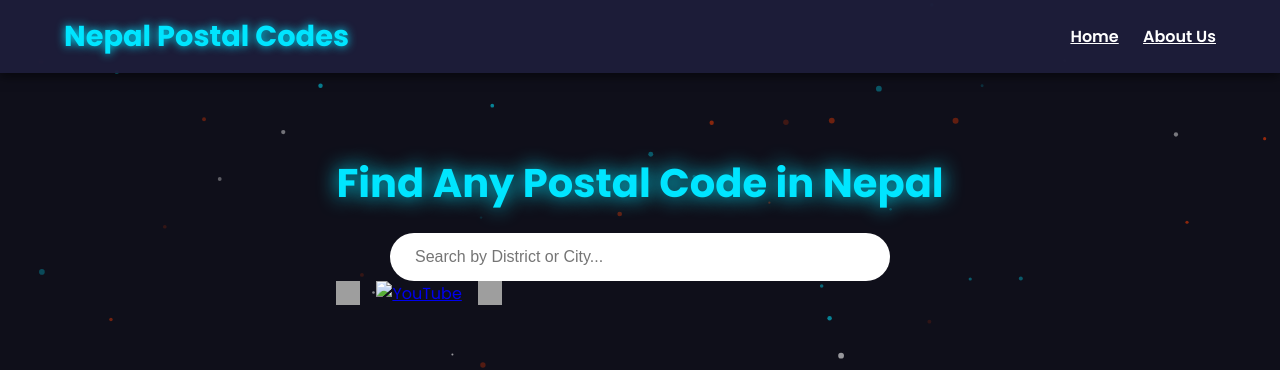
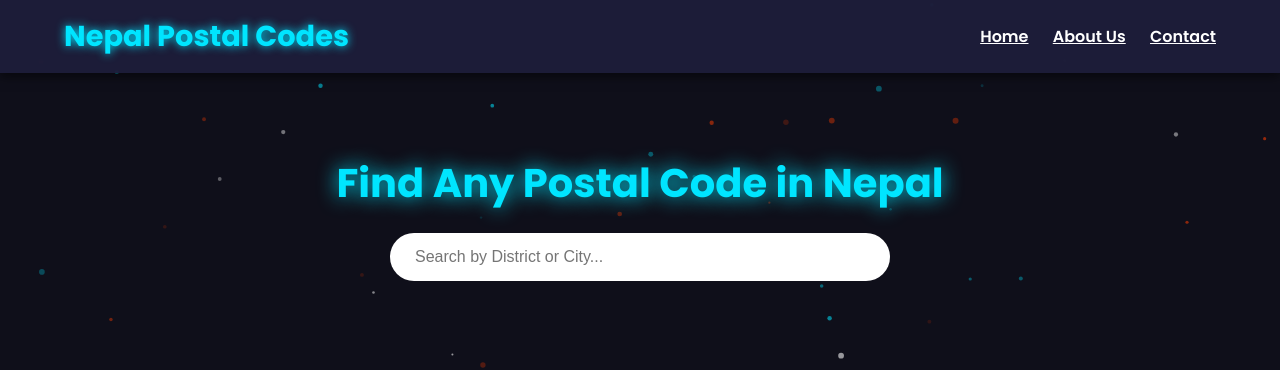
Before and after one commit to NirmalBhusal/nirmal, a plain HTML site: page postal code.html in a window 1280 px wide. Shown: the top 370 px of the page. Drawn offline with nearby package versions, Linux system fonts and the light colour scheme; grey boxes are pictures that could not be loaded.

Commit message:
Update postal code.html

```diff
--- a/postal code.html
+++ b/postal code.html
@@ -85,6 +85,7 @@ section h2 { text-align:center; font-size:2.2em; margin-bottom:40px; color:#00e5
     <nav>
         <a href="index.html">Home</a>
         <a href="#about">About Us</a>
+          <a href="#contact" class="btn-ghost">Contact</a>
     </nav>
 </header>
 
@@ -92,24 +93,6 @@ section h2 { text-align:center; font-size:2.2em; margin-bottom:40px; color:#00e5
     <div>
         <h2>Find Any Postal Code in Nepal</h2>
         <input type="text" id="searchInput" placeholder="Search by District or City...">
-            <div class="controls">
-  <div class="socials" style="display:flex; gap:16px;">
-    <!-- Instagram -->
-    <a class="icon" href="https://www.instagram.com/nirmalbhusal89/" target="_blank" title="Instagram">
-      <img src="https://upload.wikimedia.org/wikipedia/commons/a/a5/Instagram_icon.png" alt="Instagram" style="width:24px;height:24px;">
-    </a>
-
-    <!-- YouTube -->
-    <a class="icon" href="https://youtube.com/@aeris-aj?si=hdxFbMUlYUtm_PfM" target="_blank" title="YouTube">
-      <img src="https://www.youtube.com/s/desktop/2ea5cbbe/img/favicon.ico" alt="YouTube" style="width:24px;height:24px;">
-    </a>
-
-    <!-- Gmail / Email -->
-    <a class="icon" href="mailto:nirmalbhusal239@gmail.com" title="Email">
-      <img src="https://upload.wikimedia.org/wikipedia/commons/4/4e/Gmail_Icon.png" alt="Email" style="width:24px;height:24px;">
-    </a>
-  </div>
-</div>
     </div>
 </section>
 
@@ -126,6 +109,22 @@ section h2 { text-align:center; font-size:2.2em; margin-bottom:40px; color:#00e5
     <p>Our data is <strong>carefully curated and continuously updated</strong> to ensure reliability and trustworthiness.</p>
   </div>
 </section>
+ <div class="socials" style="display:flex; gap:16px;" id="contact">
+    <!-- Instagram -->
+    <a class="icon" href="https://www.instagram.com/nirmalbhusal89/" target="_blank" title="Instagram">
+      <img src="https://upload.wikimedia.org/wikipedia/commons/a/a5/Instagram_icon.png" alt="Instagram" style="width:24px;height:24px;">
+    </a>
+
+    <!-- YouTube -->
+    <a class="icon" href="https://youtube.com/@aeris-aj?si=hdxFbMUlYUtm_PfM" target="_blank" title="YouTube">
+      <img src="https://www.youtube.com/s/desktop/2ea5cbbe/img/favicon.ico" alt="YouTube" style="width:24px;height:24px;">
+    </a>
+
+    <!-- Gmail / Email -->
+    <a class="icon" href="mailto:nirmalbhusal239@gmail.com" title="Email">
+      <img src="https://upload.wikimedia.org/wikipedia/commons/4/4e/Gmail_Icon.png" alt="Email" style="width:24px;height:24px;">
+    </a>
+  </div>
 
 <footer class="footer">
   <p>&copy; <span id="year"></span> Nepal Postal Codes. All rights reserved.</p>
```
